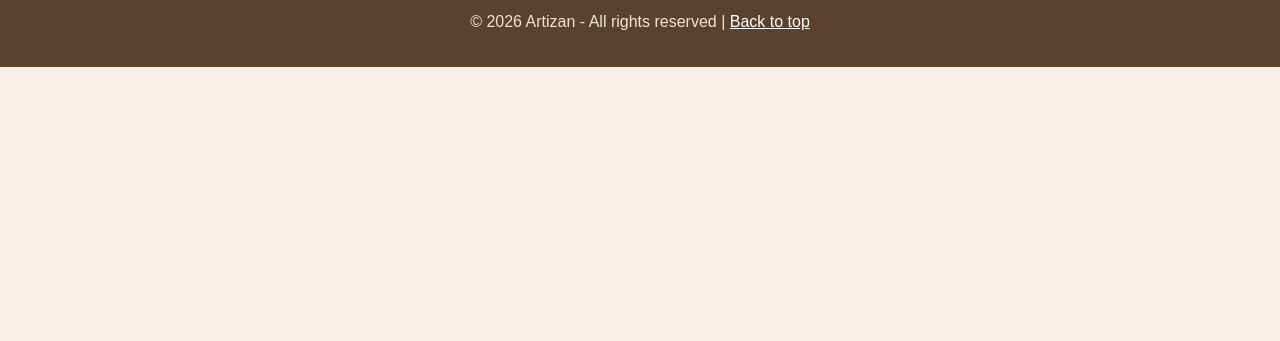
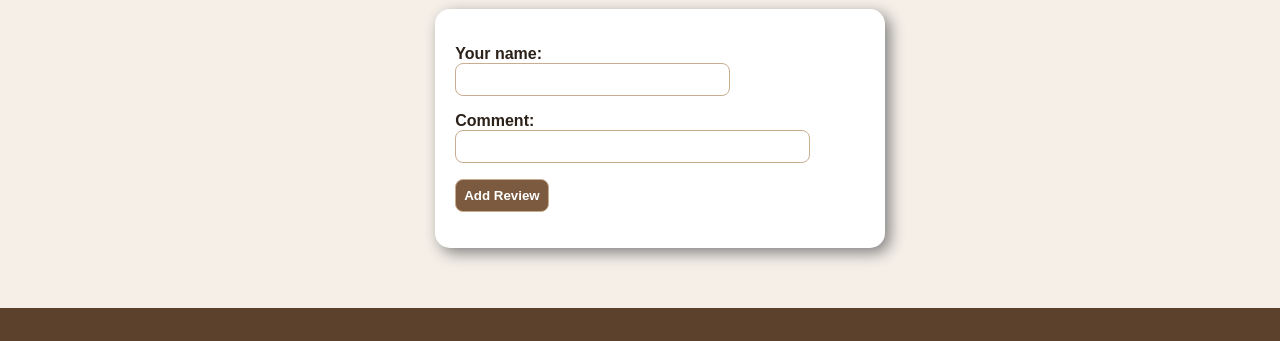
Before and after one commit to AbdulrahmanAlmestady/project-_cpis-358, a plain HTML site: page home.html in a window 1280 px wide. Shown: the part 1955-2296 px from the top of the page. Before the commit the page ends 2022 px from the top, so only its background shows below. Drawn offline with Linux system fonts and the light colour scheme.

Commit message:
Add files via upload

```diff
--- a/home.html
+++ b/home.html
@@ -32,6 +32,30 @@
       border-radius: 15px;
     }
   </style>
+
+  <script>
+  function addReview() {
+    //what the user write
+    var name = document.getElementById("reviewName").value;
+    var text = document.getElementById("reviewText").value;
+
+    // check that the fields are not empty
+    if (name == "" || text == "") {
+      document.getElementById("reviewMessage").innerHTML = "Please write your name and your comment.";
+      document.getElementById("reviewMessage").style.color = "red";
+
+    } else {
+      // add a new box to the page
+      document.getElementById("reviewList").innerHTML += "<div class='box'><h3>" + name + "</h3><p>" + text + "</p></div>";
+
+      // show a message
+      document.getElementById("reviewMessage").innerHTML = "Thank you for your review!";
+      document.getElementById("reviewMessage").style.color = "green";
+      document.getElementById("reviewName").value = "";
+      document.getElementById("reviewText").value = "";
+    }
+  }
+</script>
 </head>
 <body>
 
@@ -170,6 +194,35 @@
     </div>
   </section>
 
+  <!-- customer reviews -->
+<section class="part" id="reviews">
+  <div class="content">
+    <h2 class="center">Customer Reviews</h2>
+
+    <form class="box form-box">
+      <p>
+        <label>Your name:<br>
+          <input type="text" id="reviewName" size="30">
+        </label>
+      </p>
+      <p>
+        <label>Comment:<br>
+          <input type="text" id="reviewText" size="40">
+        </label>
+      </p>
+      <p>
+        <input type="button" value="Add Review" class="button" onclick="addReview()">
+      </p>
+      <p id="reviewMessage"></p>
+    </form>
+
+    <!-- new reviews -->
+
+    <div id="reviewList"></div>
+  </div>
+
+</section>
+
   <footer>
     <h3>Artizan</h3>
     <p>
```
